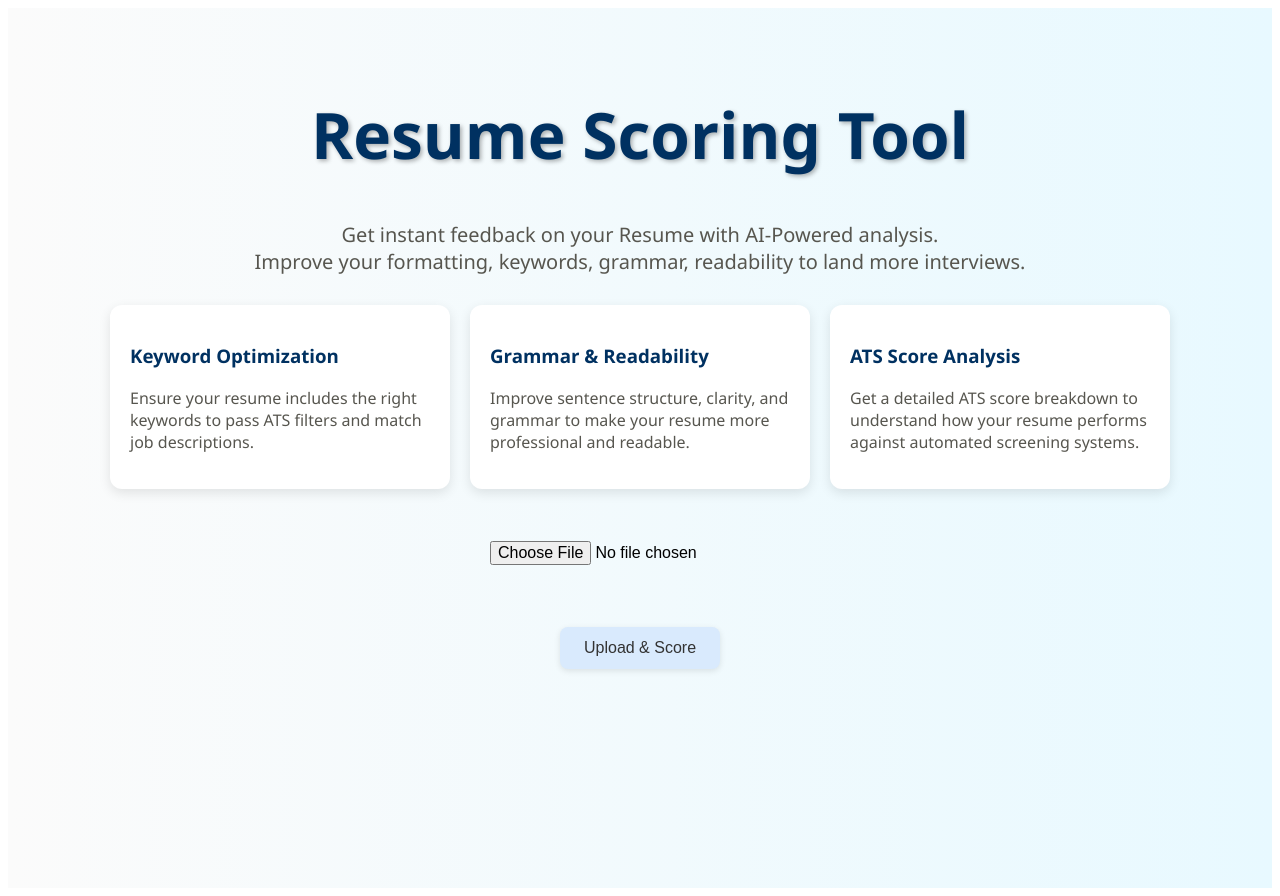
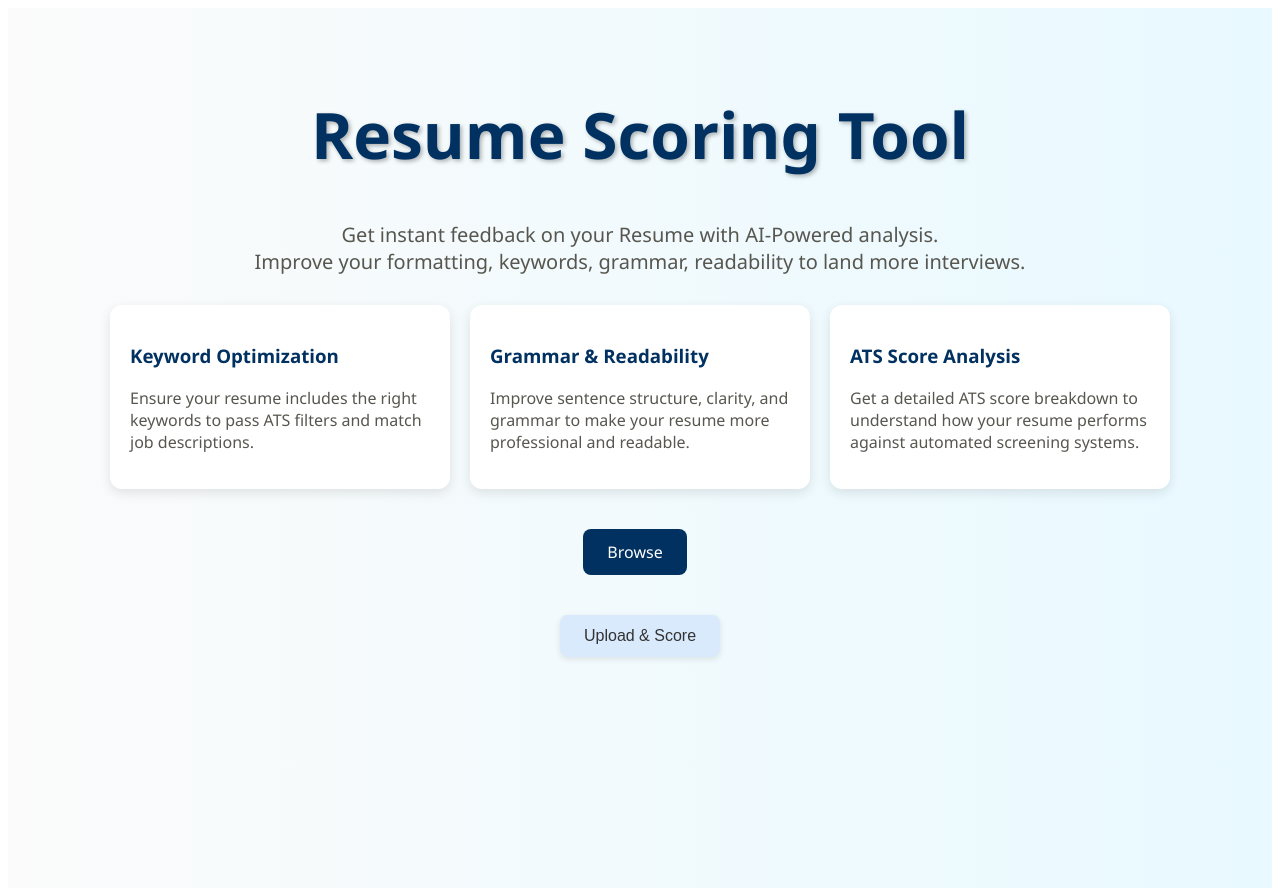
Before and after one commit to rajdeep-office/Resume-agent, a React (Create React App) app in the folder frontend/: page / in a window 1280 px wide. Built offline with nearby package versions, Linux system fonts and the light colour scheme.

Commit message:
Update UploadResume.js

```diff
--- a/frontend/src/components/UploadResume.js
+++ b/frontend/src/components/UploadResume.js
@@ -61,23 +61,40 @@ const UploadResume = () => {
       </h2>
 
       <form onSubmit={handleUpload}>
+  <div style={{ marginBottom: "20px" }}>
     <input
+      id="file-upload"
       type="file"
-          accept=".pdf"
+      accept=".pdf,.docx,.txt"
       onChange={(e) => setFile(e.target.files[0])}
       required
+      style={{ display: "none" }}
+    />
+    <label
+      htmlFor="file-upload"
       style={{
-            padding: "12px",
-            borderRadius: "10px",
-            border: "0px",
-            backgroundColor: "none",
+        padding: "12px 24px",
+        backgroundColor: "#003161",
+        color: "#fff",
+        borderRadius: "8px",
+        cursor: "pointer",
         fontSize: "16px",
-            marginBottom: "30px",
-            width: "300px",
-            color:"black",
+        display: "inline-block",
+        marginRight: "10px",
+        transition: "background-color 0.3s ease",
       }}
-        />
-        <br />
+      onMouseEnter={(e) => (e.target.style.backgroundColor = "#005fa3")}
+      onMouseLeave={(e) => (e.target.style.backgroundColor = "#003161")}
+    >
+      Browse
+    </label>
+    {file && (
+      <span style={{ fontSize: "16px", color: "#333" }}>
+        {file.name}
+      </span>
+    )}
+  </div>
+
   <button
     type="submit"
     disabled={loading}
@@ -88,7 +105,6 @@ const UploadResume = () => {
     {loading ? "Analyzing..." : "Upload & Score"}
   </button>
 </form>
-
       {result && (
         <div
           style={{
```
Lines whose indentation alone changed are shown as unchanged.
